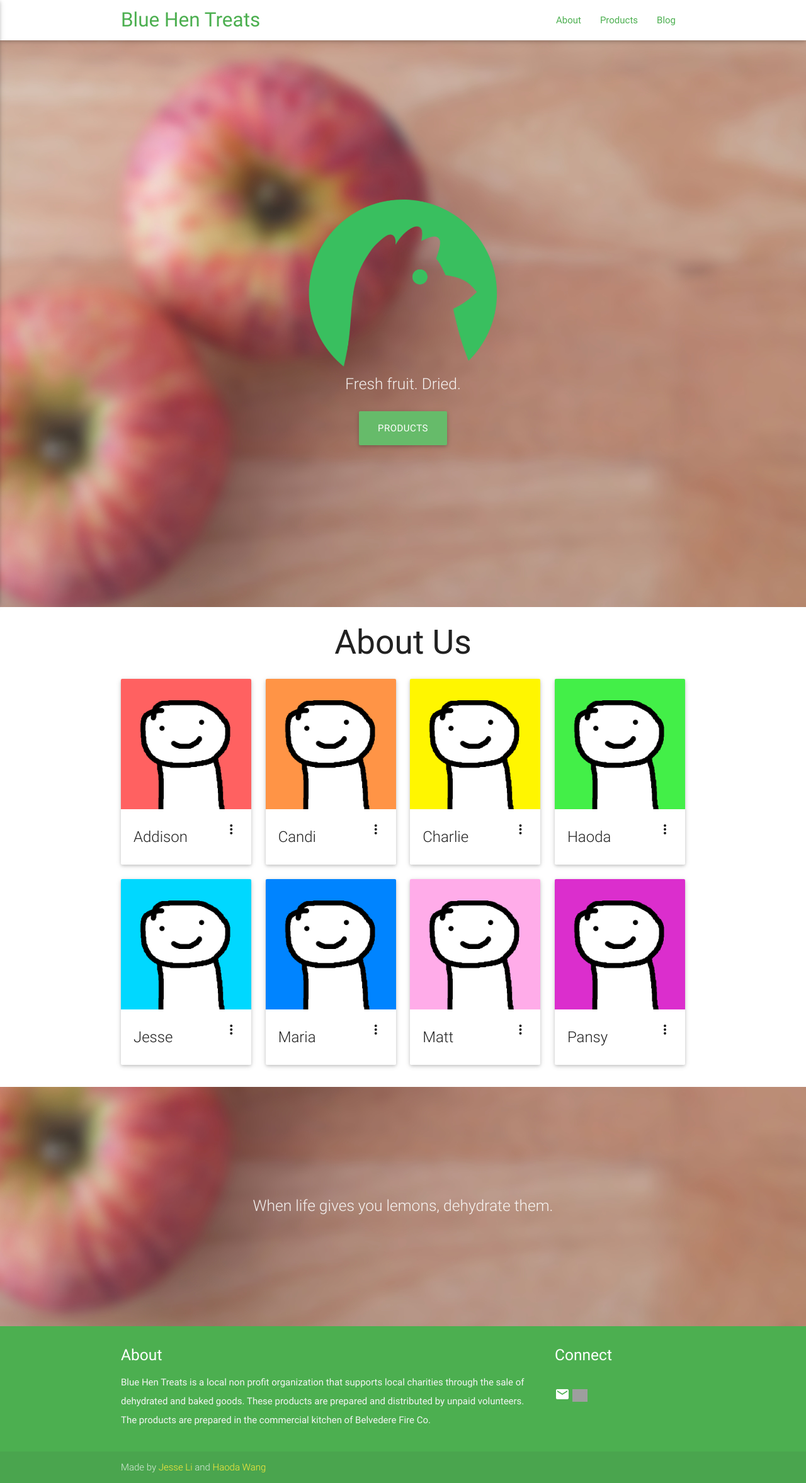
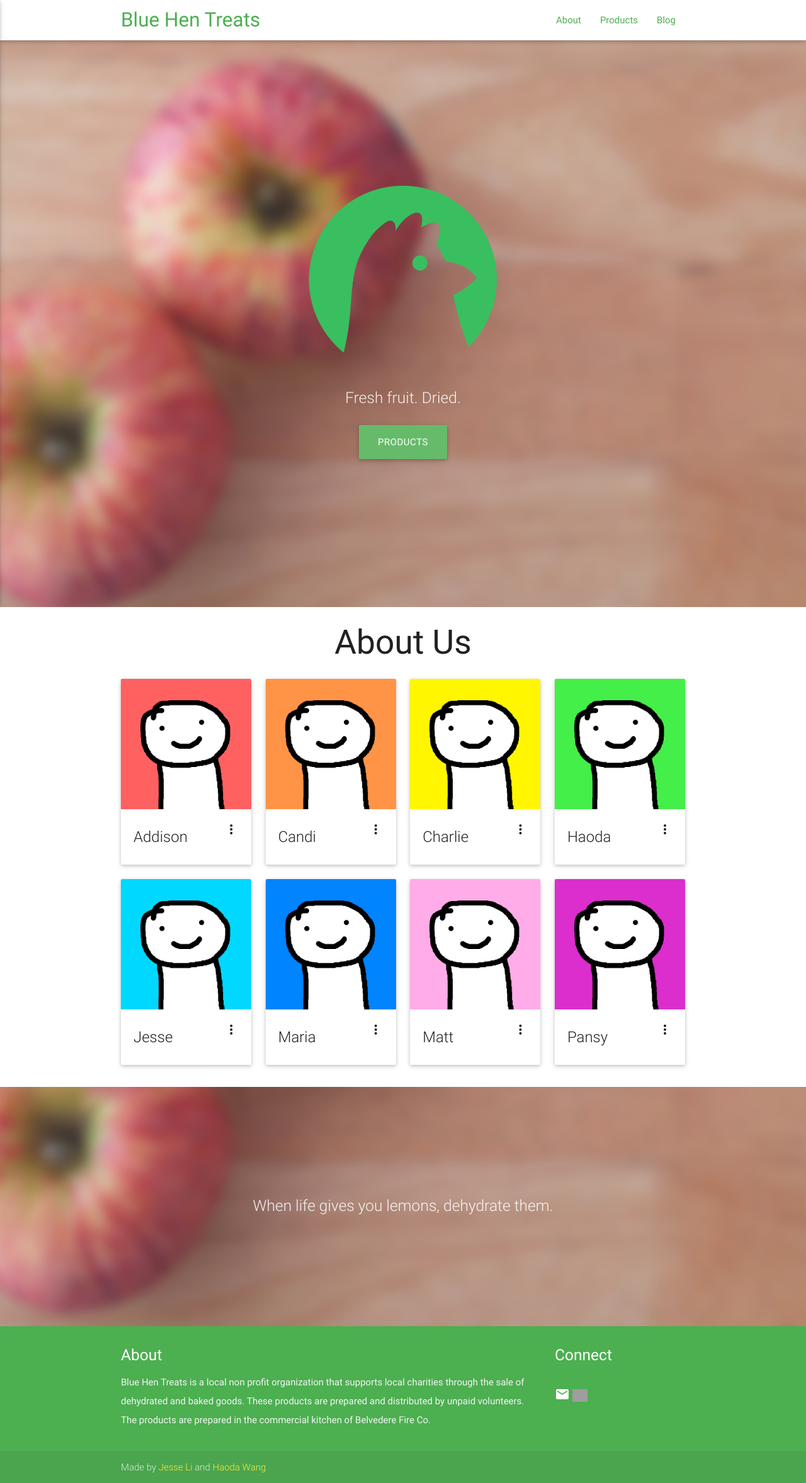
Before and after one commit to veggiedefender/bluehentreats, a Jekyll site: the page built from index.html, in a window 1280 px wide. Shown: the whole page at 63% size. Built offline with Jekyll 4.4.1, drawn with Linux system fonts in a browser that asks for light colours; nearby versions of some CDN libraries; grey boxes are pictures that could not be loaded.

Commit message:
logo styles

```diff
--- a/css/style.css
+++ b/css/style.css
@@ -72,7 +72,9 @@ footer.page-footer {
 }*/
 
 .logo {
-  width: 300px;
+  width: 70vw;
+  max-width: 300px;
+  padding-bottom: 5%;
 }
 
 /*Instagram*/
--- a/index.html
+++ b/index.html
@@ -8,7 +8,7 @@ layout: default
       <div class="container">
         <br><br>
         <div class="valign center">
-          <img class="logo responsive-img" src="img/icons/logo.png" alt="logo">
+          <img class="logo" src="img/icons/logo.png" alt="logo">
           <div class="row">
             <h5 class="header col s12 light">Fresh fruit. Dried.</h5>
           </div>
```
